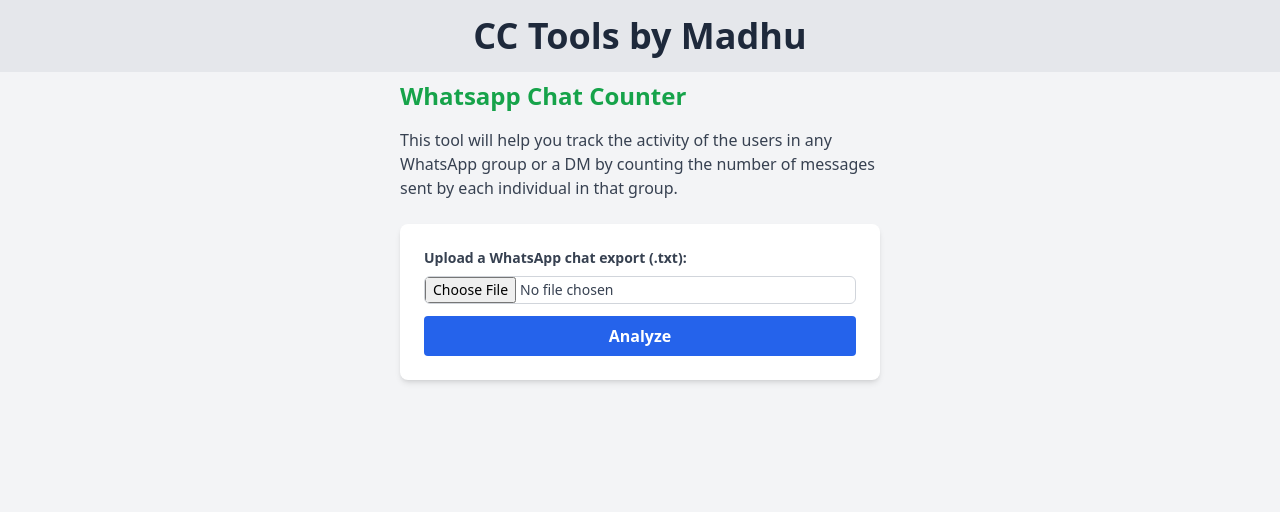
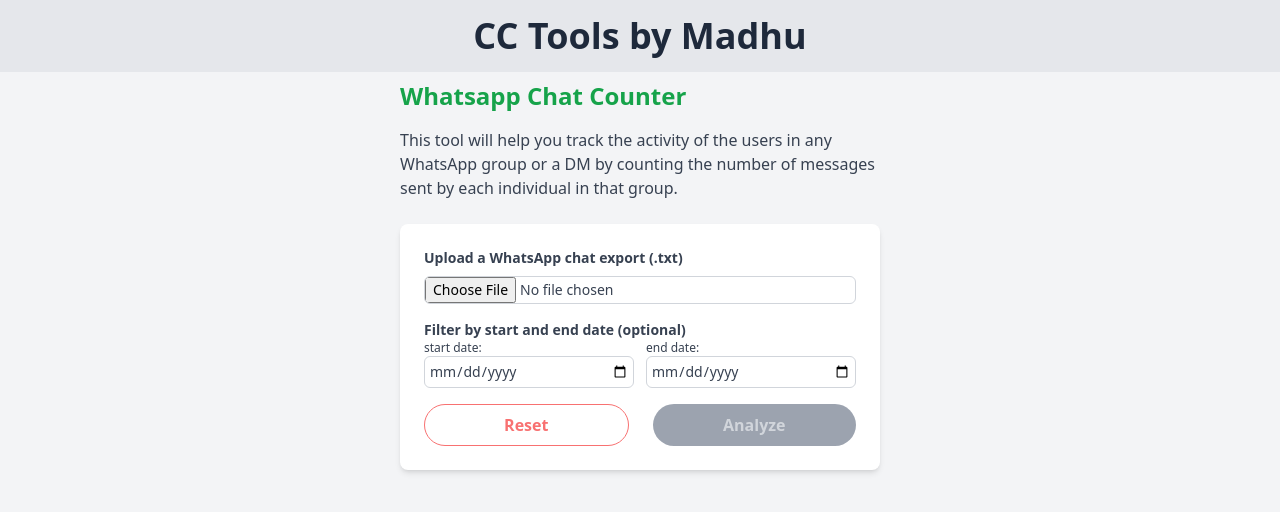
Before and after one commit to gammaSpeck/comic-con-tools-web, a Vue app: page /chat-counter in a window 1280 px wide. Shown: the top 512 px of the page. Built offline with nearby package versions, Linux system fonts and the light colour scheme.

Commit message:
feat: Added filter by start and end date - Also enhanced the results section - Modularized code

```diff
--- a/package.json
+++ b/package.json
@@ -16,6 +16,7 @@
     "format": "prettier --write src/"
   },
   "dependencies": {
+    "date-fns": "^4.1.0",
     "vue": "^3.5.13",
     "vue-router": "^4.4.5"
   },
--- /dev/null
+++ b/src/components/whatsapp-analysis/AnalysisResults.vue
@@ -0,0 +1,53 @@
+<script setup lang="ts">
+import { format } from 'date-fns'
+
+interface Props {
+  userCounts: { [name: string]: number }
+  fileName: string
+  startDate?: string | null
+  endDate?: string | null
+}
+
+const props = defineProps<Props>()
+</script>
+
+<template>
+  <div class="flex flex-col gap-3">
+    <h2 class="text-xl font-semibold">Chat Activity Results</h2>
+    <div class="flex flex-col">
+      <p class="text-gray-700">
+        These are the results of the chat export:
+        <span class="font-bold">
+          {{ props.fileName }}
+        </span>
+      </p>
+
+      <p v-if="startDate || endDate" class="text-gray-700">
+        Filtered by
+        <template v-if="startDate">
+          start date: <span class="font-bold">{{ format(startDate, 'dd/MM/yyyy') }}</span>
+        </template>
+        {{ startDate && endDate ? ' and ' : '' }}
+        <template v-if="endDate">
+          end date: <span class="font-bold">{{ format(endDate, 'dd/MM/yyyy') }}</span>
+        </template>
+      </p>
+    </div>
+
+    <div
+      class="grid grid-cols-2 gap-x-4 bg-gray-200 text-gray-600 uppercase text-sm leading-normal"
+    >
+      <div class="py-3 px-6">Name</div>
+      <div class="py-3 px-6">Count</div>
+    </div>
+
+    <div
+      v-for="(count, name) in userCounts"
+      :key="name"
+      class="grid grid-cols-2 gap-x-4 border-b border-gray-200 hover:bg-gray-100 text-gray-700 text-sm"
+    >
+      <div class="py-3 px-6 whitespace-nowrap">{{ name }}</div>
+      <div class="py-3 px-6">{{ count }}</div>
+    </div>
+  </div>
+</template>
--- /dev/null
+++ b/src/components/whatsapp-analysis/DateInput.vue
@@ -0,0 +1,35 @@
+<script setup lang="ts">
+defineProps<{
+  modelValue: string | null
+  min?: string
+  max?: string
+  disabled?: boolean
+  label: string
+  id: string
+}>()
+
+const emits = defineEmits<{
+  (e: 'update:modelValue', value: string | null): void
+}>()
+
+function handleInput(event: Event) {
+  const target = event.target as HTMLInputElement
+  emits('update:modelValue', target.value || null)
+}
+</script>
+
+<template>
+  <div class="w-full">
+    <label :for="id" class="block text-gray-700 text-xs"> {{ label }}: </label>
+    <input
+      :id="id"
+      type="date"
+      :value="modelValue"
+      @input="handleInput"
+      :min="min"
+      :max="max"
+      :disabled="disabled"
+      class="p-1 block w-full text-sm text-gray-700 border border-gray-300 rounded-md focus:outline-none focus:ring focus:ring-blue-200 cursor-pointer"
+    />
+  </div>
+</template>
--- /dev/null
+++ b/src/components/whatsapp-analysis/ResetBtn.vue
@@ -0,0 +1,14 @@
+<script setup lang="ts">
+const emit = defineEmits<{
+  reset: []
+}>()
+</script>
+
+<template>
+  <button
+    class="border border-red-400 text-red-400 font-bold py-2 px-4 rounded-full w-full focus:outline-none focus:ring-2 focus:ring-red-200 hover:bg-red-100 cursor-pointer"
+    @click="emit('reset')"
+  >
+    Reset
+  </button>
+</template>
--- a/src/views/WhatsappChatCounter.vue
+++ b/src/views/WhatsappChatCounter.vue
@@ -1,11 +1,22 @@
 <script setup lang="ts">
+import AnalysisResults from '@/components/whatsapp-analysis/AnalysisResults.vue'
+import DateInput from '@/components/whatsapp-analysis/DateInput.vue'
+import ResetBtn from '@/components/whatsapp-analysis/ResetBtn.vue'
 import { calculateUserChatCounts, validateWhatsappExport, type UserMessageCount } from '@/utils'
-import { ref } from 'vue'
+import { computed, reactive, ref } from 'vue'
 
 const form = ref<HTMLFormElement | null>(null)
 const file = ref<File | null>(null)
+const dateFilter = reactive({
+  startDate: '',
+  endDate: '',
+})
 const errMsg = ref<string>('')
 const userChatCountMap = ref<UserMessageCount | null>(null)
+
+const startDate = computed(() => (dateFilter.startDate ? new Date(dateFilter.startDate) : null))
+const endDate = computed(() => (dateFilter.endDate ? new Date(dateFilter.endDate) : null))
+const today = computed(() => new Date().toISOString().split('T')[0])
 
 function handleFileChange(event: Event) {
   const input = event.target as HTMLInputElement
@@ -28,7 +39,7 @@ function handleSubmit() {
 
     if (!isValid) return (errMsg.value = err)
 
-    userChatCountMap.value = calculateUserChatCounts(fileContent)
+    userChatCountMap.value = calculateUserChatCounts(fileContent, startDate.value, endDate.value)
   }
   reader.onerror = () => console.error('Error reading the file')
   reader.readAsText(file.value)
@@ -37,6 +48,8 @@ function handleSubmit() {
 function reset() {
   file.value = null
   userChatCountMap.value = null
+  dateFilter.startDate = ''
+  dateFilter.endDate = ''
   form.value?.reset()
 }
 </script>
@@ -46,7 +59,7 @@ function reset() {
     <div class="max-w-lg mx-auto px-4">
       <h2 class="text-2xl font-bold text-left text-green-600 mb-4">Whatsapp Chat Counter</h2>
 
-      <p class="text-md text-left text-gray-700 mb-6">
+      <p class="text-left text-gray-700 mb-6">
         This tool will help you track the activity of the users in any WhatsApp group or a DM by
         counting the number of messages sent by each individual in that group.
       </p>
@@ -54,16 +67,17 @@ function reset() {
       <form
         ref="form"
         @submit.prevent="handleSubmit"
-        class="bg-white p-6 rounded-lg shadow-md flex flex-col gap-3"
+        class="bg-white p-6 rounded-lg shadow-md flex flex-col gap-4"
       >
         <div>
           <label class="block text-gray-700 text-sm font-bold mb-2" for="file-input">
-            Upload a WhatsApp chat export (.txt):
+            Upload a WhatsApp chat export (.txt)
           </label>
 
           <input
             type="file"
             accept=".txt"
+            :disabled="!!userChatCountMap"
             @change="handleFileChange"
             class="block w-full text-sm text-gray-700 border border-gray-300 rounded-md focus:outline-none focus:ring focus:ring-blue-200 cursor-pointer"
             :class="{
@@ -72,45 +86,59 @@ function reset() {
           />
 
           <p v-if="errMsg" class="mt-1 text-red-500 text-sm">{{ errMsg }}</p>
-          <p v-else-if="file" class="mt-1 text-sm text-gray-600">Selected File: {{ file.name }}</p>
+          <p v-else-if="file" class="mt-1 text-xs text-gray-600">Selected File: {{ file.name }}</p>
         </div>
+
+        <div class="flex flex-col">
+          <p class="text-sm text-left font-bold text-gray-700">
+            Filter by start and end date (optional)
+          </p>
+
+          <div class="flex gap-3 justify-between">
+            <DateInput
+              label="start date"
+              id="start-date"
+              v-model="dateFilter.startDate"
+              :max="dateFilter.endDate || today"
+              :disabled="!!userChatCountMap"
+            />
+            <DateInput
+              label="end date"
+              id="end-date"
+              v-model="dateFilter.endDate"
+              :min="dateFilter.startDate || undefined"
+              :max="today"
+              :disabled="!!userChatCountMap"
+            />
+          </div>
+        </div>
+
+        <div class="flex gap-6">
+          <ResetBtn @reset="reset" />
 
           <button
             type="submit"
-          class="bg-blue-600 text-white font-bold py-2 px-4 rounded focus:outline-none focus:ring-2 focus:ring-blue-400 hover:bg-blue-700 cursor-pointer"
+            class="bg-blue-600 text-white font-bold py-2 px-4 rounded-full w-full focus:outline-none focus:ring-2 focus:ring-blue-400 hover:bg-blue-700 cursor-pointer disabled:bg-gray-400 disabled:cursor-not-allowed disabled:text-gray-300"
             :disabled="!file || !!errMsg"
           >
             Analyze
           </button>
+        </div>
       </form>
 
       <div
-        v-if="userChatCountMap && Object.keys(userChatCountMap).length > 0"
-        class="mt-8 flex flex-col gap-3"
+        class="mt-4 flex flex-col gap-3 bg-white p-6 rounded-lg shadow-md"
+        v-if="file && userChatCountMap"
       >
-        <h2 class="text-xl font-semibold">Chat Activity Results</h2>
-        <div
-          class="grid grid-cols-2 gap-x-4 bg-gray-200 text-gray-600 uppercase text-sm leading-normal"
-        >
-          <div class="py-3 px-6">Name</div>
-          <div class="py-3 px-6">Count</div>
-        </div>
-
-        <div
-          v-for="(count, name) in userChatCountMap"
-          :key="name"
-          class="grid grid-cols-2 gap-x-4 border-b border-gray-200 hover:bg-gray-100 text-gray-700 text-sm"
-        >
-          <div class="py-3 px-6 whitespace-nowrap">{{ name }}</div>
-          <div class="py-3 px-6">{{ count }}</div>
-        </div>
-
-        <button
-          class="bg-red-400 font-bold py-2 px-4 rounded focus:outline-none focus:ring-2 focus:ring-red-200 hover:bg-red-500 mt-4"
-          @click="reset"
-        >
-          Reset
-        </button>
+        <AnalysisResults
+          v-if="Object.keys(userChatCountMap).length"
+          :fileName="file.name"
+          :userCounts="userChatCountMap"
+          :startDate="dateFilter.startDate"
+          :endDate="dateFilter.endDate"
+        />
+        <p v-else class="text-gray-700">There were no results found for selected filters.</p>
+        <ResetBtn @reset="reset" />
       </div>
     </div>
   </div>
```
Also changed, not shown: src/utils/index.ts (+16 -4 lines), 1 other file (tests, documents, lock files or other folders). Lines whose indentation alone changed are shown as unchanged.
